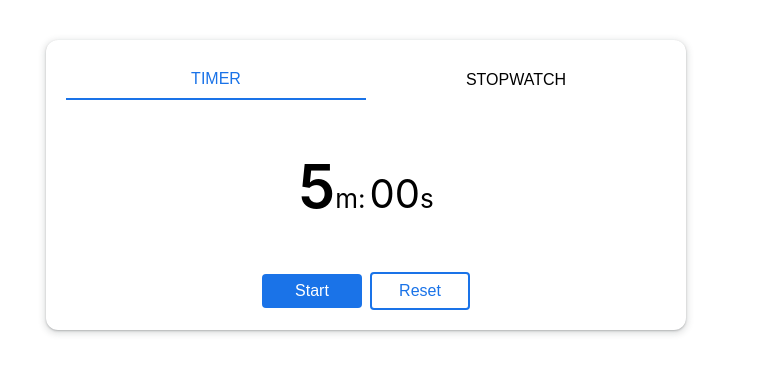
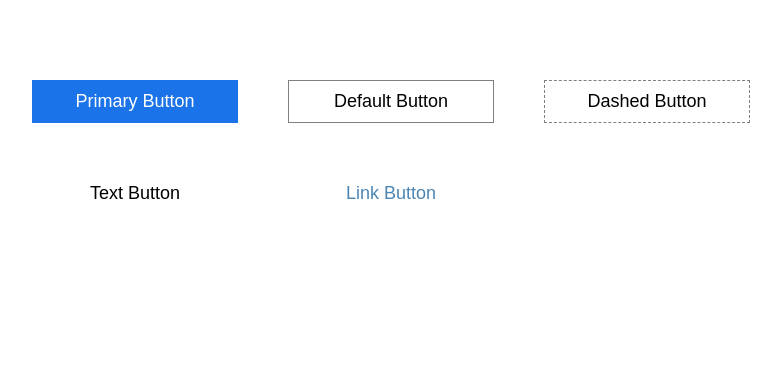
Before and after one commit to Pankaj1947/Sessions, a React (Create React App) app: page / in a window 1280 px wide. Shown: the top 374 px of the page, without its empty margins (274-1055 px from the left). Built offline with nearby package versions, Linux system fonts and the light colour scheme.

Commit message:
styled component button assignment done

```diff
--- a/package.json
+++ b/package.json
@@ -14,6 +14,7 @@
     "react-router-dom": "^6.3.0",
     "react-scripts": "5.0.1",
     "redux": "^4.2.0",
+    "styled-components": "^5.3.5",
     "web-vitals": "^2.1.4"
   },
   "scripts": {
--- a/src/App.js
+++ b/src/App.js
@@ -1,6 +1,7 @@
 import React from 'react';
 import './App.css';
-import Main from './Day6/Assignment/GoogleTimer/Main';
+import { Button } from './Day7/Assignment/Btn';
+
 
 
 
@@ -8,7 +9,7 @@ import Main from './Day6/Assignment/GoogleTimer/Main';
 function App() {
   return (
     <div className='App'>
-      <Main/>
+      <Button/>
     </div>
   )
 };
--- /dev/null
+++ b/src/Day7/Assignment/Btn.jsx
@@ -0,0 +1,66 @@
+import React from 'react'
+import styled, { css } from 'styled-components'
+
+const Container = styled.div`
+        width: 60%;
+        padding:30px;
+        margin: auto;
+        display:grid;
+        grid-template-columns: repeat(3,1fr);
+        font-family: "Josefin Sans", sans-serif;
+        `;
+
+const Wrapper = styled.button`
+    color:black;
+    border:none;
+    padding:10px;
+    font-size:18px;
+    margin-top:50px ;
+    margin-left:50px;
+    cursor: pointer;
+
+    ${props => props.primary && css`
+    background: #1A73E8;
+    color: white;
+  `}
+  ${props => props.white && css`
+    background: white;
+    color: black;
+    border:1px solid grey;
+  `}
+  ${props => props.dashed && css`
+    background: white;
+    color: black;
+    border:1px dashed grey;
+  `}
+  ${props => props.Link && css`
+    background: white;
+    color: skyblue;
+    a {
+        text-decoration: none;
+        color: #4B85B3;
+    }
+  `}
+  ${props => props.Text && css`
+    background: white;
+    color: black;
+  `}
+`;
+
+export const Button = () => {
+    return (
+        <>
+            <Container>
+                <Wrapper primary>Primary Button</Wrapper>
+                <Wrapper white>Default Button</Wrapper>
+                <Wrapper dashed>Dashed Button</Wrapper>
+                <Wrapper Text>Text Button</Wrapper>
+                <Wrapper Link><a href='https://www.masaischool.com/'>Link Button</a></Wrapper>
+            </Container>
+
+
+
+        </>
+
+    )
+}
```
Also changed, not shown: src/Day7/Assignment/Button.jsx (added, +64 -0 lines), 1 other file (tests, documents, lock files or other folders).
